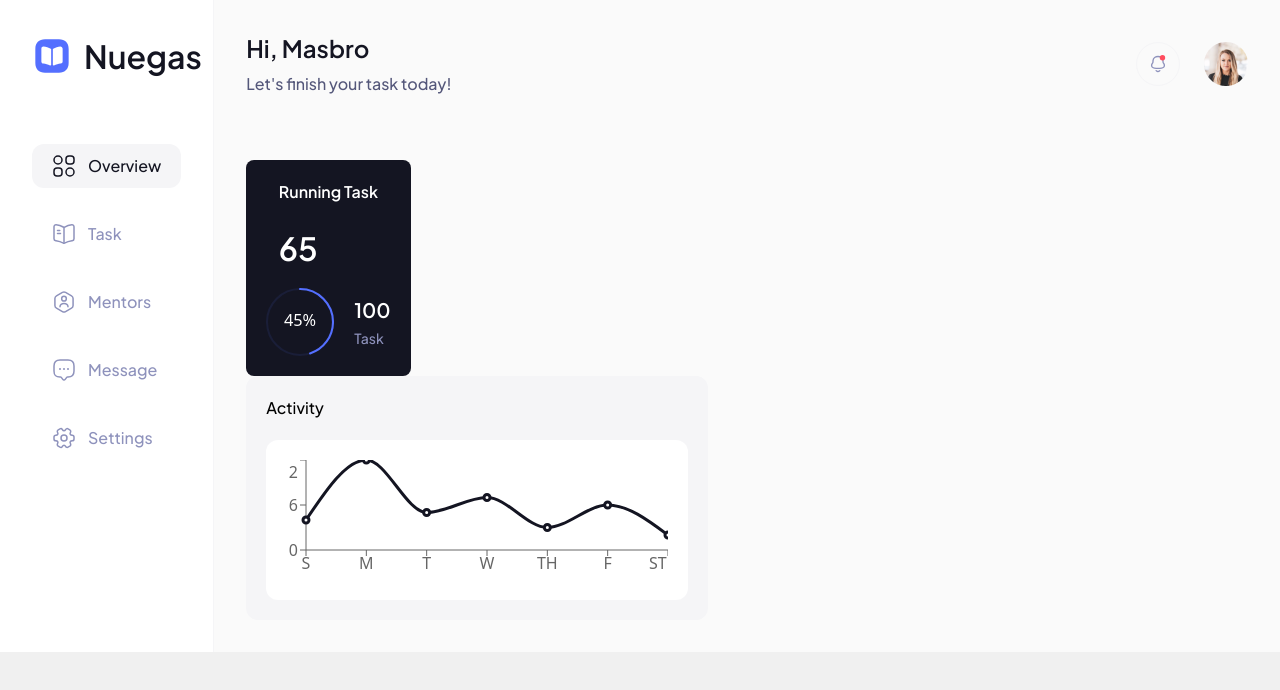
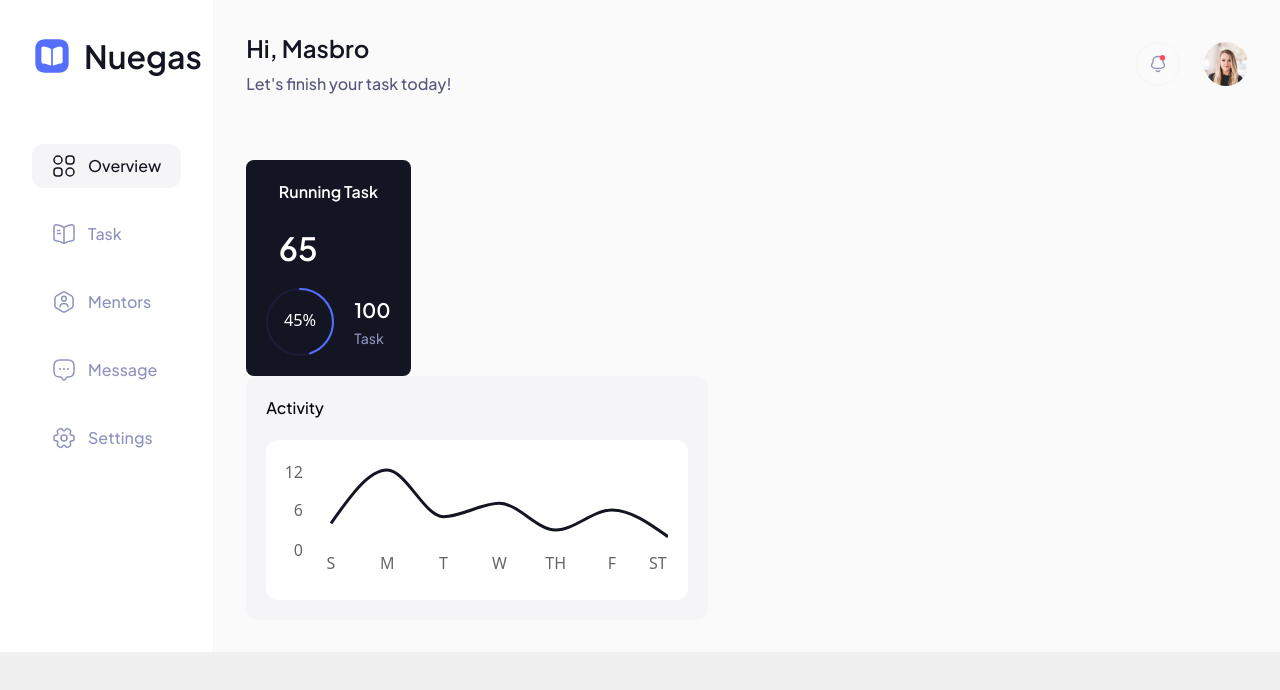
Before and after one commit to pujiragil/nuegas, a React (Vite) app: page / in a window 1280 px wide. Shown: the top 690 px of the page. Built offline with nearby package versions, Linux system fonts and the light colour scheme.

Commit message:
fix active dot line chart component

```diff
--- a/src/components/Chart/index.tsx
+++ b/src/components/Chart/index.tsx
@@ -30,7 +30,7 @@ const Chart = () => {
       </div>
       <div className="w-full h-40 md:w-[422px] bg-primary-100 rounded-xl p-5">
         <ResponsiveContainer>
-          <LineChart margin={{ left: 0, right: 0 }} data={datas}>
+          <LineChart margin={{ left: 0, right: 0, top: 10 }} data={datas}>
             <Tooltip
               content={<CustomTooltip />}
               wrapperStyle={{
@@ -39,9 +39,11 @@ const Chart = () => {
                 boxShadow: "none",
               }}
             />
-            <XAxis dataKey="date" />
-            <YAxis width={20} />
+            <XAxis padding={{ left: 20 }} strokeWidth={0} dataKey="date" />
+            <YAxis strokeWidth={0} width={25} />
             <Line
+              dot={false}
+              activeDot={{ r: 6 }}
               strokeWidth={3}
               type="monotone"
               dataKey="task"
```
